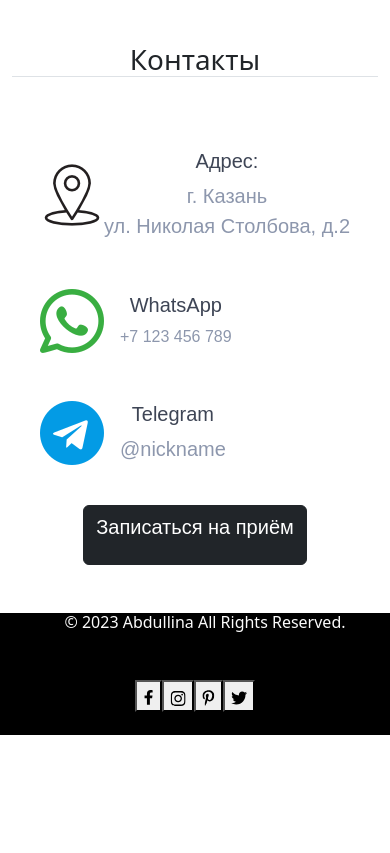
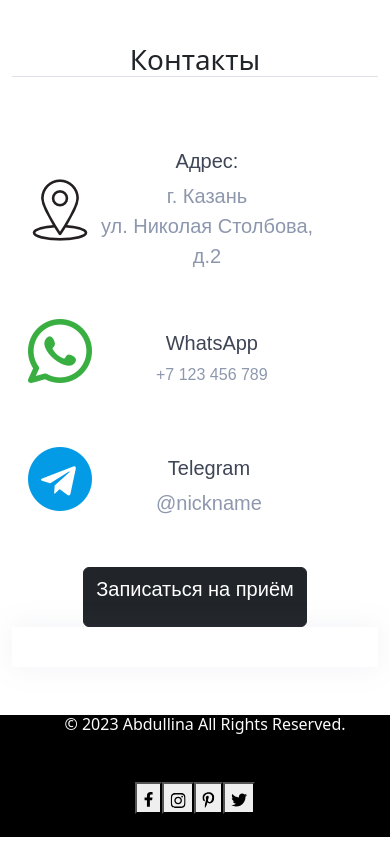
Before and after one commit to iliavolodin/AkbirovaBootstrap, a website: page index.html in a window 390 px wide. Shown: the part 5580-6433 px from the top of the page. Before the commit the page ends 6331 px from the top, so only its background shows below. Drawn offline with Linux system fonts and the light colour scheme.

Commit message:
предрелизный коммит

```diff
--- a/index.html
+++ b/index.html
@@ -469,9 +469,9 @@
         <div class="contact3 py-5">
           <div class="row no-gutters">
             <div class="container">
-              <div class="row">
-                <div class="col-lg-6">
-                  <div class="card-shadow">
+              <div class="row wrapper__reverse">
+                <div class="col-lg-6 contact__map">
+                  <div class="card-shadow contact__wrapper--map">
                     <script
                       type="text/javascript"
                       charset="utf-8"
@@ -480,7 +480,7 @@
                     ></script>
                   </div>
                 </div>
-                <div class="col-lg-6">
+                <div class="col-lg-6 contact__information">
                   <div class="contact-box ml-3">
                     <form class="text-center">
                       <div class="row">
@@ -497,7 +497,7 @@
                                         src="./img/icons/gps.png"
                                       />
                                     </div>
-                                    <div class="">
+                                    <div class="gps__text">
                                       <h6 class="font-weight-medium lead">Адрес:</h6>
                                       <p class="lead">
                                         г. Казань <br />
@@ -506,7 +506,7 @@
                                     </div>
                                   </div>
                                 </div>
-                                <div class="col-lg-4 col-md-4">
+                                <div class="col-lg-4 col-md-4 align-items-center">
                                   <div
                                     class="card-body d-flex align-items-center c-detail"
                                   >
@@ -515,7 +515,7 @@
                                         src="./img/icons/whatsapp.png"
                                       />
                                     </div>
-                                    <div class="">
+                                    <div class="whatsapp__text">
                                       <h6 class="font-weight-medium lead">WhatsApp</h6>
                                       <p class="">
                                        +7 123 456 789
@@ -523,7 +523,7 @@
                                     </div>
                                   </div>
                                 </div>
-                                <div class="col-lg-4 col-md-4">
+                                <div class="col-lg-4 col-md-4 align-items-center">
                                   <div
                                     class="card-body d-flex align-items-center c-detail"
                                   >
@@ -532,7 +532,7 @@
                                         src="./img/icons/telegram.png"
                                       />
                                     </div>
-                                    <div class="">
+                                    <div class="telegram__text">
                                       <h6 class="font-weight-medium lead">Telegram</h6>
                                       <p class="lead">
                                        @nickname
@@ -545,7 +545,7 @@
                           </div>
                         </div>
                         <div class="col-lg-12">
-                          <div class="form-group mt-2">
+                          <div class="form-group mt-2 contacts__writeto">
                             <button
                               class="btn btn-dark align-items-center text-center"
                               type="button"
--- a/scss/blocks/_carousel.scss
+++ b/scss/blocks/_carousel.scss
@@ -16,7 +16,7 @@
 }
 
 .carousel-control-prev-icon {
-  background-image: url(../../img/icons/arrow-left.png);
+  background-image: url("../img/icons/arrow-left.png");
 }
 
 .carousel-control-prev {
@@ -28,7 +28,7 @@
 }
 
 .carousel-control-next-icon {
-  background-image: url(../../img/icons/arrow-right.png);
+  background-image: url("../img/icons/arrow-right.png");
 }
 
 .carousel-control-next {
--- a/scss/blocks/_contacts.scss
+++ b/scss/blocks/_contacts.scss
@@ -62,16 +62,47 @@
 
 .gps {
   padding-bottom: 1em;
+
+  @include mobile {
+  }
 }
 
 .whatsapp {
   padding-right: 1em;
   padding-bottom: 1em;
+
+  @include mobile {
+    padding-right: 2em;
+    padding-bottom: 2em;
+  }
 }
 
 .telegram {
   padding-right: 1em;
   padding-bottom: 1em;
+
+  @include mobile {
+    padding-right: 2em;
+    padding-bottom: 2em;
+  }
+}
+
+.gps__text {
+  @include mobile {
+    padding-right: 2.5em;
+  }
+}
+
+.whatsapp__text {
+  @include mobile {
+    margin-left: 2em;
+  }
+}
+
+.telegram__text {
+  @include mobile {
+    margin-left: 2em;
+  }
 }
 
 .social {
@@ -80,3 +111,25 @@
     align-items: center;
   }
 }
+
+.wrapper__reverse {
+  @include mobile {
+    flex-direction: column-reverse;
+  }
+}
+
+.contact__wrapper--map {
+  @include mobile {
+    padding-left: 1.5em;
+    padding-top: 2.5em;
+    padding-right: 1.5em;
+  }
+}
+
+.contacts__writeto {
+  padding-left: 8.5em;
+
+  @include mobile {
+    padding: 0;
+  }
+}
```
Also changed, not shown: css/style.css, img/icons/a_abdulina.png (added), img/icons/free-icon-logotype-with-letter-a-1968.png (added), 1 other file.
